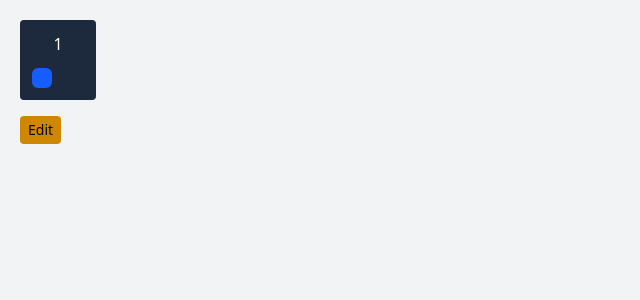
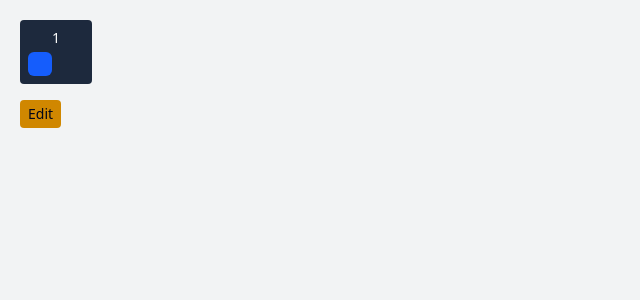
Before and after one commit to LokotkovBA/SpellSlots, a Vue app: page / in a window 1280 px wide. Shown: the top 300 px of the page, without its empty margins (0-640 px from the left). Built offline with nearby package versions, Linux system fonts and the light colour scheme.

Commit message:
feat: slot sizings

```diff
--- a/src/components/SpellSlot.vue
+++ b/src/components/SpellSlot.vue
@@ -9,7 +9,7 @@ defineProps<{
 <template>
   <div
     :class="{
-      'size-5 rounded-md': true,
+      'size-6 rounded-md': true,
       'bg-blue-600': free && !warlock && !sorcerer,
       'bg-violet-600': warlock && free && !sorcerer,
       'bg-pink-600': sorcerer && free && !warlock,
--- a/src/components/SpellSlotGroup.vue
+++ b/src/components/SpellSlotGroup.vue
@@ -35,10 +35,10 @@ function restoreSlots() {
     @click.ctrl="emits('openEdit', { count, level, warlock, sorcerer })"
     @contextmenu.exact.prevent="restoreSlot"
     @contextmenu.ctrl.prevent="restoreSlots"
-    class="flex cursor-pointer flex-col items-center gap-3 rounded bg-slate-800 p-3"
+    class="flex cursor-pointer flex-col items-center gap-1 rounded bg-slate-800 p-2"
   >
-    <h2 class="select-nonem text-md text-white capitalize">{{ sorcerer ? 'SP' : level }}</h2>
-    <section class="grid grid-cols-2 gap-3">
+    <h2 class="text-sm text-white capitalize select-none">{{ sorcerer ? 'SP' : level }}</h2>
+    <section class="grid grid-cols-2 gap-2">
       <SpellSlot
         :warlock="warlock"
         :sorcerer="sorcerer"
```
